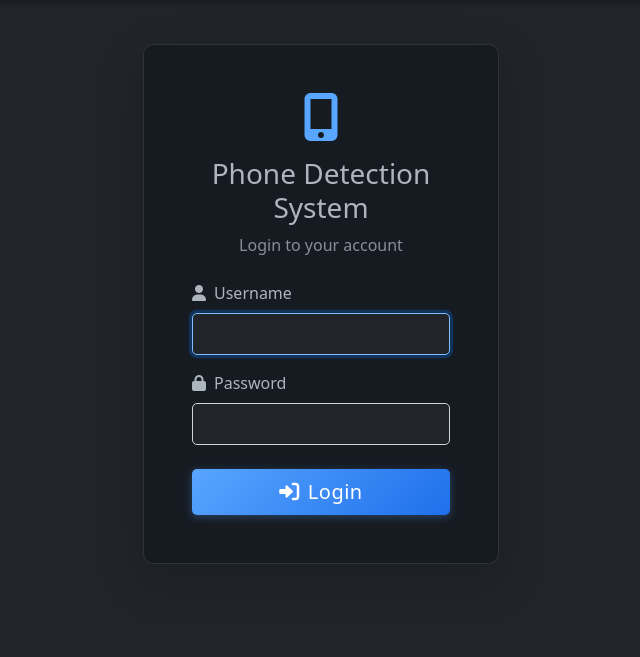
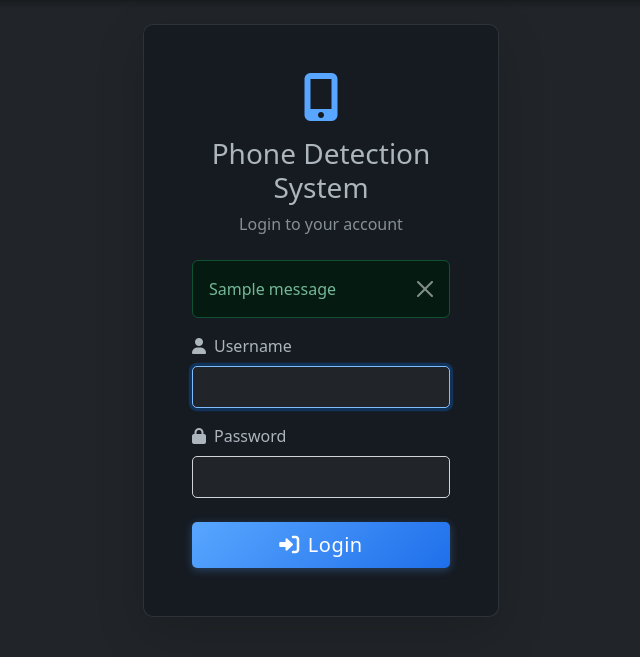
Before and after one commit to Detection-phone/Detection-phone, a Flask app: page / in a window 1280 px wide. Shown: the part 57-714 px from the top of the page, without its empty margins (319-959 px from the left). Run offline with Flask 3, Linux system fonts and the light colour scheme; tables that the repository leaves empty hold one stand-in row (values such as "Sample post"); one stand-in notice (Sample message) is shown.

Commit message:
naprawione wyrzucaniu błędu w momencie kiedy uzytkownik nie jest zalogowany a chce przejsc do sekcji

```diff
--- a/app.py
+++ b/app.py
@@ -35,6 +35,8 @@ migrate = Migrate(app, db)
 login_manager = LoginManager()
 login_manager.init_app(app)
 login_manager.login_view = 'login'
+login_manager.login_message = "Musisz się zalogować, aby uzyskać dostęp do tej strony."
+login_manager.login_message_category = "danger"
 
 # Initialize camera controller
 camera_controller = CameraController()
@@ -74,9 +76,39 @@ def detections():
 def settings():
     return render_template('settings.html')
 
+@app.route('/login', methods=['GET', 'POST'])
+def login():
+    if request.method == 'POST':
+        # Handle both JSON (API) and form data
+        if request.is_json:
+            data = request.get_json()
+        else:
+            data = request.form
+
+        username = data.get('username')
+        password = data.get('password')
+
+        user = User.query.filter_by(username=username).first()
+        if user and user.password == password:  # In production, use proper password hashing
+            login_user(user)
+            next_page = request.args.get('next')
+            if next_page:
+                return redirect(next_page)
+            return redirect(url_for('dashboard'))
+
+        # If JSON request, return JSON error
+        if request.is_json:
+            return jsonify({'message': 'Invalid credentials'}), 401
+
+        # If form request, render login with error
+        return render_template('login.html', error='Nieprawidłowe dane logowania')
+
+    # GET request - render login page
+    return render_template('login.html')
+
 # API Routes
 @app.route('/api/login', methods=['POST'])
-def login():
+def api_login():
     data = request.get_json()
     username = data.get('username')
     password = data.get('password')
--- a/templates/login.html
+++ b/templates/login.html
@@ -10,7 +10,28 @@
                     <h3 class="card-title">Phone Detection System</h3>
                     <p class="text-muted">Login to your account</p>
                 </div>
-                <form id="loginForm" method="POST" action="/api/login">
+
+                <!-- Flask Flash Messages -->
+                {% with messages = get_flashed_messages(with_categories=true) %}
+                    {% if messages %}
+                        {% for category, message in messages %}
+                            <div class="alert alert-{{ category }} alert-dismissible fade show" role="alert">
+                                {{ message }}
+                                <button type="button" class="btn-close" data-bs-dismiss="alert" aria-label="Close"></button>
+                            </div>
+                        {% endfor %}
+                    {% endif %}
+                {% endwith %}
+
+                <!-- Server-side Error Message -->
+                {% if error %}
+                    <div class="alert alert-danger alert-dismissible fade show" role="alert">
+                        {{ error }}
+                        <button type="button" class="btn-close" data-bs-dismiss="alert" aria-label="Close"></button>
+                    </div>
+                {% endif %}
+
+                <form id="loginForm" method="POST" action="/login">
                     <div class="mb-3">
                         <label for="username" class="form-label">
                             <i class="fas fa-user me-2"></i>Username
```
